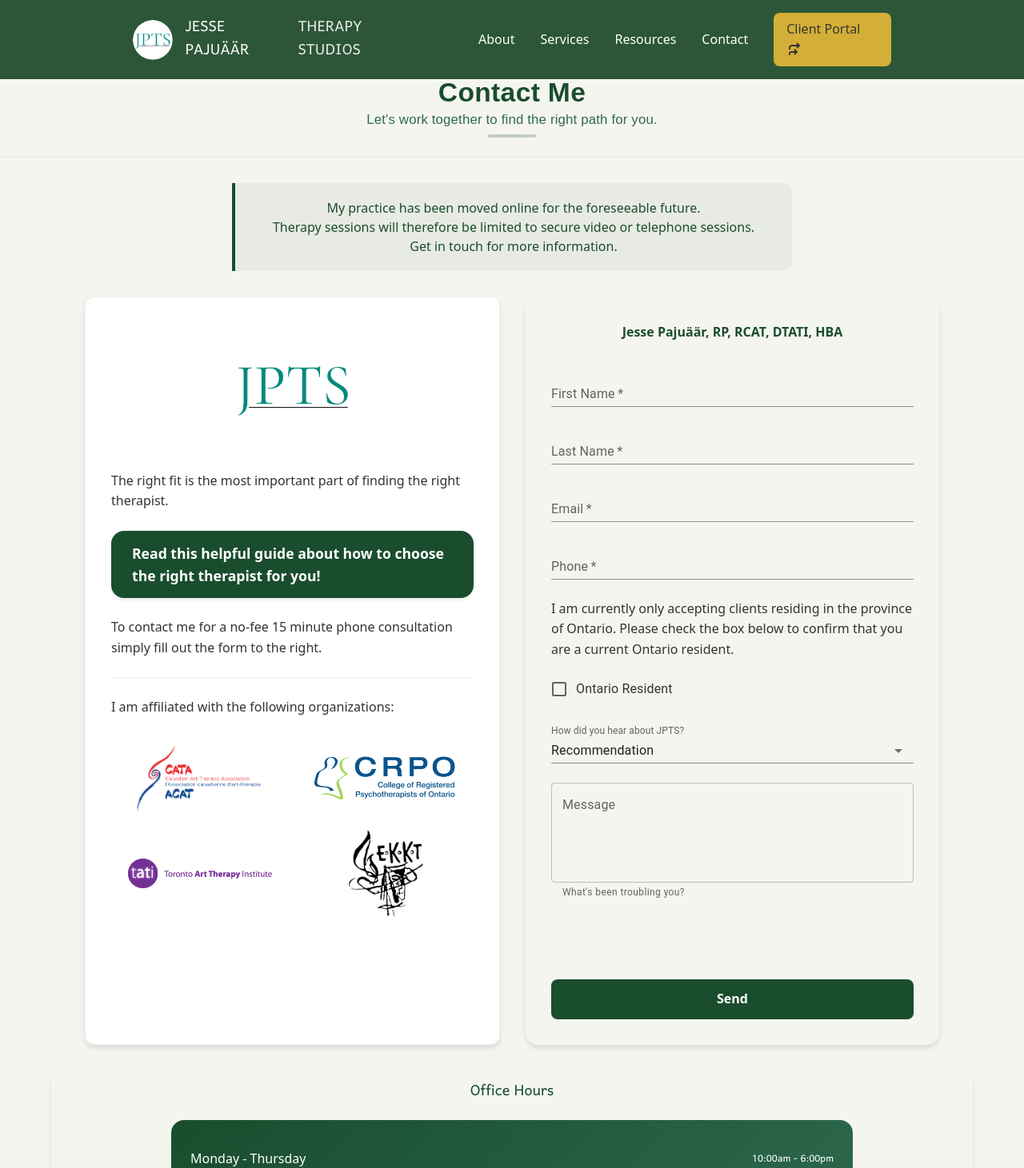
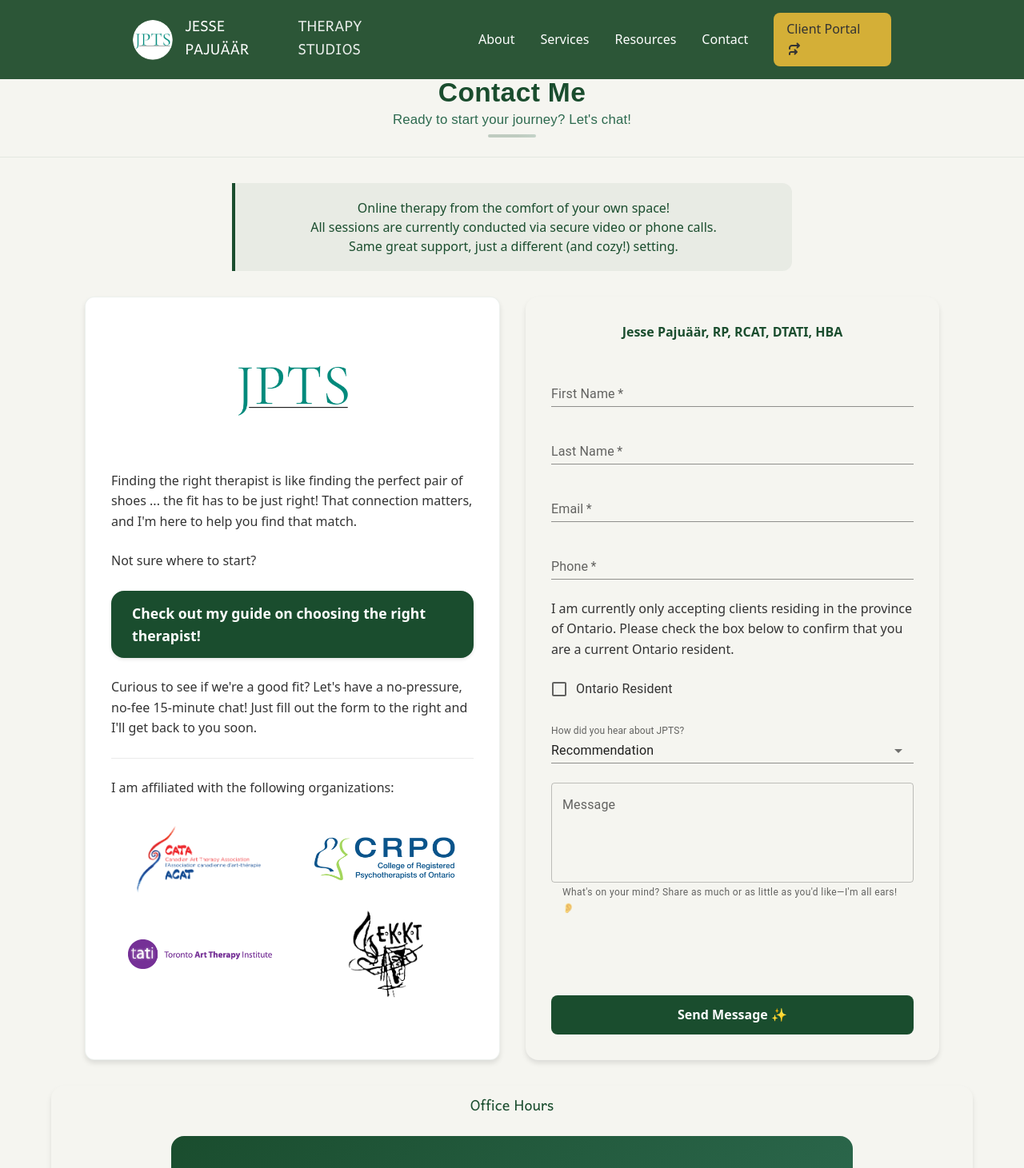
Before and after one commit to danispinxo/jesse-site, a Next.js app: page /contact in a window 1280 px wide. Shown: the top 1461 px of the page at 80% size. Built offline with nearby package versions, Linux system fonts and the light colour scheme; a web font is replaced by a local one.

Commit message:
Update contact copy

```diff
--- a/src/app/contact/page.jsx
+++ b/src/app/contact/page.jsx
@@ -28,7 +28,7 @@ export default function Contact() {
           <h1>
             Contact Me
             <span className="subtitle">
-              Let's work together to find the right path for you.
+              Ready to start your journey? Let's chat!
             </span>
           </h1>
         </div>
@@ -36,10 +36,11 @@ export default function Contact() {
 
       <div className="covid-note">
         <p>
-          My practice has been moved online for the foreseeable future.
-          <br /> Therapy sessions will therefore be limited to secure video or
-          telephone sessions. <br />
-          Get in touch for more information.
+          Online therapy from the comfort of your own space!
+          <br />
+          All sessions are currently conducted via secure video or phone calls.
+          <br />
+          Same great support, just a different (and cozy!) setting.
         </p>
       </div>
 
@@ -50,20 +51,21 @@ export default function Contact() {
           <div className="contact-info">
             <img className="logo" src="/images/Logo.webp" alt="JPTS Logo" />
             <p>
-              The right fit is the most important part of finding the right
-              therapist.
+              Finding the right therapist is like finding the perfect pair of
+              shoes ... the fit has to be just right! That connection matters,
+              and I'm here to help you find that match.
             </p>
-
+            <p>Not sure where to start?</p>
             <p className="guide-link">
               <Link href="/guide">
-                Read this helpful guide about how to choose the right therapist
-                for you!
+                Check out my guide on choosing the right therapist!
               </Link>
             </p>
 
             <p className="border-bottom-text">
-              To contact me for a no-fee 15 minute phone consultation simply
-              fill out the form to the right.
+              Curious to see if we're a good fit? Let's have a no-pressure,
+              no-fee 15-minute chat! Just fill out the form to the right and
+              I'll get back to you soon.
             </p>
 
             <p>I am affiliated with the following organizations:</p>
@@ -203,7 +205,7 @@ export default function Contact() {
                 label="Message"
                 multiline
                 rows={4}
-                helperText="What's been troubling you?"
+                helperText="What's on your mind? Share as much or as little as you'd like—I'm all ears! 👂"
                 fullWidth
               />
               <br />
@@ -222,7 +224,7 @@ export default function Contact() {
                 type="submit"
                 disabled={state.submitting}
               >
-                Send
+                Send Message ✨
               </button>
               <ValidationError className="error" errors={state.errors} />
             </form>
```
